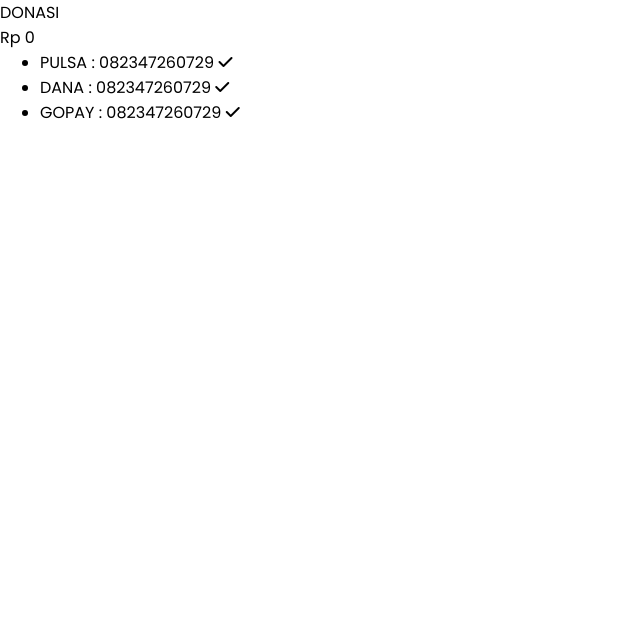
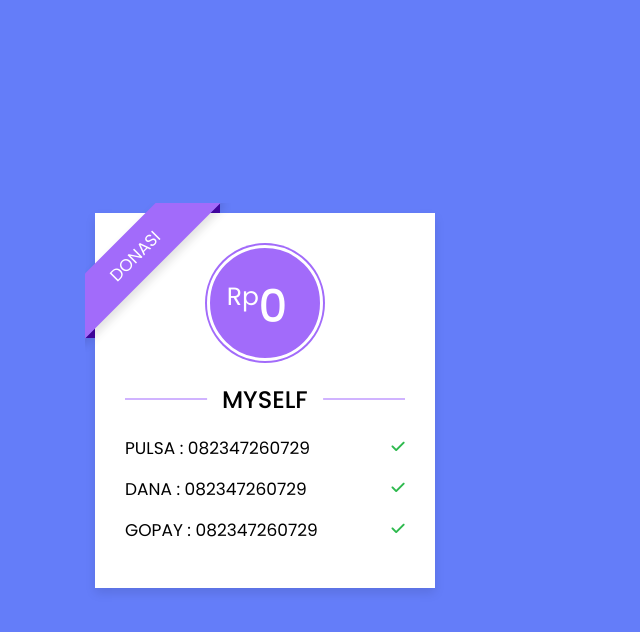
Before and after one commit to BayuPrime/website, a plain HTML site: page donasi/index.html in a window 1280 px wide. Shown: the whole page, without its empty margins (0-640 px from the left). Drawn offline with Linux system fonts and the light colour scheme; files that its build step writes are made by us from their sources.

Commit message:
Update style.css

```diff
--- a/next/next2/style.css
+++ b/next/next2/style.css
@@ -1,232 +1,232 @@
 @import url('https://fonts.googleapis.com/css2?family=Poppins:wght@200;300;400;500;600;700&display=swap');
 *{
   margin: 0;
-  bantalan: 0;
-  ukuran kotak: kotak perbatasan;
+  padding: 0;
+  box-sizing: border-box;
   font-family: 'Poppins', sans-serif;
 }
-tubuh{
-  tampilan: fleksibel;
-  align-item: tengah;
-  justify-content: pusat;
-  min-tinggi: 100vh;
-  bantalan: 20 piksel;
-  latar belakang: #647df9;
+body{
+  display: flex;
+  align-items: center;
+  justify-content: center;
+  min-height: 100vh;
+  padding: 20px;
+  background: #647df9;
 }
-.pembungkus{
-  lebar maks: 1090 piksel;
-  lebar: 100%;
-  margin: otomatis;
-  tampilan: fleksibel;
-  bungkus fleksibel: bungkus;
-  justify-content: ruang-antara;
+.wrapper{
+  max-width: 1090px;
+  width: 100%;
+  margin: auto;
+  display: flex;
+  flex-wrap: wrap;
+  justify-content: space-between;
 }
-.bungkus .tabel{
-  latar belakang: #fff;
-  lebar: calc(33% - 20px);
-  bantalan: 30px 30px;
-  posisi: relatif;
-  bayangan kotak: 0 5px 10px rgba(0,0,0,0.1);
+.wrapper .table{
+  background: #fff;
+  width: calc(33% - 20px);
+  padding: 30px 30px;
+  position: relative;
+  box-shadow: 0 5px 10px rgba(0,0,0,0.1);
 }
-.tabel .harga-bagian{
-  tampilan: fleksibel;
-  justify-content: pusat;
+.table .price-section{
+  display: flex;
+  justify-content: center;
 }
-.tabel .price-area{
-  tinggi: 120 piksel;
-  lebar: 120 piksel;
-  batas-radius: 50%;
-  bantalan: 2 piksel;
+.table .price-area{
+  height: 120px;
+  width: 120px;
+  border-radius: 50%;
+  padding: 2px;
 }
 .price-area .inner-area{
-  tinggi: 100%;
-  lebar: 100%;
-  batas-radius: 50%;
-  perbatasan: 3px solid #fff;
-  tinggi garis: 117px;
-  perataan teks: tengah;
-  warna: #ff;
-  posisi: relatif;
+  height: 100%;
+  width: 100%;
+  border-radius: 50%;
+  border: 3px solid #fff;
+  line-height: 117px;
+  text-align: center;
+  color: #fff;
+  position: relative;
 }
 .price-area .inner-area .text{
-  ukuran font: 25px;
-  font-berat: 400;
-  posisi: mutlak;
-  atas: -10 piksel;
-  kiri: 17 piksel;
+  font-size: 25px;
+  font-weight: 400;
+  position: absolute;
+  top: -10px;
+  left: 17px;
 }
 .price-area .inner-area .price{
-  ukuran font: 45px;
-  font-berat: 500;
-  margin-kiri: 16px;
+  font-size: 45px;
+  font-weight: 500;
+  margin-left: 16px;
 }
-.tabel .nama-paket{
-  lebar: 100%;
-  tinggi: 2 piksel;
+.table .package-name{
+  width: 100%;
+  height: 2px;
   margin: 35px 0;
-  posisi: relatif;
+  position: relative;
 }
-.tabel .nama-paket::sebelum{
-  posisi: mutlak;
-  atas: 50%;
-  kiri: 50%;
-  ukuran font: 25px;
-  font-berat: 500;
-  latar belakang: #fff;
-  bantalan: 0 15px;
-  mengubah: menerjemahkan(-50%, -50%);
+.table .package-name::before{
+  position: absolute;
+  top: 50%;
+  left: 50%;
+  font-size: 25px;
+  font-weight: 500;
+  background: #fff;
+  padding: 0 15px;
+  transform: translate(-50%, -50%);
 }
-.tabel .fitur li{
-  margin-bawah: 15px;
-  gaya daftar: tidak ada;
-  tampilan: fleksibel;
-  justify-content: ruang-antara;
+.table .features li{
+  margin-bottom: 15px;
+  list-style: none;
+  display: flex;
+  justify-content: space-between;
 }
-.fitur li .daftar-nama{
-  ukuran font: 17px;
-  font-berat: 400;
+.features li .list-name{
+  font-size: 17px;
+  font-weight: 400;
 }
-.fitur li .icon{
-  ukuran font: 15px;
+.features li .icon{
+  font-size: 15px;
 }
-.fitur li .icon.check{
-  warna: #2db94d;
+.features li .icon.check{
+  color: #2db94d;
 }
-.fitur li .icon.cross{
-  warna: #cd3241;
+.features li .icon.cross{
+  color: #cd3241;
 }
-.tabel .btn{
-  lebar: 100%;
-  tampilan: fleksibel;
-  margin-atas: 35px;
-  justify-content: pusat;
+.table .btn{
+  width: 100%;
+  display: flex;
+  margin-top: 35px;
+  justify-content: center;
 }
-.tabel .tombol btn{
-  lebar: 80%;
-  tinggi: 50 piksel;
-  warna: #ff;
-  ukuran font: 20px;
-  font-berat: 500;
-  perbatasan: tidak ada;
-  garis besar: tidak ada;
-  batas-radius: 25px;
-  kursor: penunjuk;
-transisi: semua 0,3 detik mudah;
+.table .btn button{
+  width: 80%;
+  height: 50px;
+  color: #fff;
+  font-size: 20px;
+  font-weight: 500;
+  border: none;
+  outline: none;
+  border-radius: 25px;
+  cursor: pointer;
+  transition: all 0.3s ease;
 }
-.tabel .btn tombol: arahkan kursor{
-  batas-radius: 5px;
+.table .btn button:hover{
+  border-radius: 5px;
 }
-.basic .features li::pilihan{
-  latar belakang: #ffd861;
+.basic .features li::selection{
+  background: #ffd861;
 }
-.basic ::pilihan,
+.basic ::selection,
 .basic .price-area,
-.dasar .area-dalam{
-  latar belakang: #ffd861;
+.basic .inner-area{
+  background: #ffd861;
 }
-.tombol .btn dasar{
-  batas: 2px solid #ffd861;
-  latar belakang: #fff;
-  warna: #ffd861;
+.basic .btn button{
+  border: 2px solid #ffd861;
+  background: #fff;
+  color: #ffd861;
 }
-tombol .basic .btn: arahkan kursor{
-  latar belakang: #ffd861;
-  warna: #ff;
+.basic .btn button:hover{
+  background: #ffd861;
+  color: #fff;
 }
-.premium ::pilihan,
+.premium ::selection,
 .premium .price-area,
-.premium .area dalam,
-tombol .premium .btn{
-  latar belakang: #a26bfa;
+.premium .inner-area,
+.premium .btn button{
+  background: #a26bfa;
 }
-.premium .btn tombol:arahkan{
-  latar belakang: #833af8;
+.premium .btn button:hover{
+  background: #833af8;
 }
-.ultimate ::pilihan,
+.ultimate ::selection,
 .ultimate .price-area,
-.ultimate .area-dalam{
-  latar belakang: #43ef8b;
+.ultimate .inner-area{
+  background: #43ef8b;
 }
-tombol .ultimate .btn{
-  perbatasan: 2px solid #43ef8b;
-  warna: #43ef8b;
-  latar belakang: #fff;
+.ultimate .btn button{
+  border: 2px solid #43ef8b;
+  color: #43ef8b;
+  background: #fff;
 }
 .ultimate .btn button:hover{
-  latar belakang: #43ef8b;
-  warna: #ff;
+  background: #43ef8b;
+  color: #fff;
 }
-.dasar .nama-paket{
-  latar belakang: #ffecb3;
+.basic .package-name{
+  background: #ffecb3;
 }
-.premium .nama-paket{
-  latar belakang: #d0b3ff;
+.premium .package-name{
+  background: #d0b3ff;
 }
 .ultimate .package-name{
-  latar belakang: #baf8d4;
+  background: #baf8d4;
 }
 .basic .package-name::before{
-konten: "Dasar";
+  content: "Basic";
 }
-.premium .paket-nama::sebelum{
-isi: "DIRI SENDIRI";
-  ukuran font: 24px;
+.premium .package-name::before{
+  content: "MYSELF";
+  font-size: 24px;
 }
 .ultimate .package-name::before{
-  konten: "Utama";
-  ukuran font: 24px;
+  content: "Ultimate";
+  font-size: 24px;
 }
-@media (lebar maks: 1020 piksel) {
-  .bungkus .tabel{
-    lebar: calc(50% - 20px);
-    margin-bawah: 40px;
+@media (max-width: 1020px) {
+  .wrapper .table{
+    width: calc(50% - 20px);
+    margin-bottom: 40px;
   }
 }
-@media (lebar maks: 698 piksel) {
-  .bungkus .tabel{
-    lebar: 100%;
+@media (max-width: 698px) {
+  .wrapper .table{
+    width: 100%;
   }
 }
-::pilihan{
-  warna: #ff;
+::selection{
+  color: #fff;
 }
-.tabel .pita{
-  lebar: 150 piksel;
-  tinggi: 150 piksel;
-  posisi: mutlak;
-  atas: -10 piksel;
-  kiri: -10 piksel;
-  melimpah: tersembunyi;
+.table .ribbon{
+  width: 150px;
+  height: 150px;
+  position: absolute;
+  top: -10px;
+  left: -10px;
+  overflow: hidden;
 }
-.tabel .ribbon::sebelum,
-.tabel .ribbon::setelah{
-  posisi: mutlak;
-  isi: "";
-  indeks-z: -1;
-  tampilan: blok;
-  perbatasan: 7px solid #4606ac;
-  border-top-color: transparan;
-  perbatasan-kiri-warna: transparan;
+.table .ribbon::before,
+.table .ribbon::after{
+  position: absolute;
+  content: "";
+  z-index: -1;
+  display: block;
+  border: 7px solid #4606ac;
+  border-top-color: transparent;
+  border-left-color: transparent;
 }
-.tabel .ribbon::sebelum{
-  atas: 0 piksel;
-  kanan: 15 piksel;
+.table .ribbon::before{
+  top: 0px;
+  right: 15px;
 }
-.tabel .ribbon::setelah{
-  bawah: 15 piksel;
-  kiri: 0 piksel;
+.table .ribbon::after{
+  bottom: 15px;
+  left: 0px;
 }
-.tabel .rentang pita{
-  posisi: mutlak;
-  atas: 30 piksel;
-  kanan: 0;
-  mengubah: memutar (-45deg);
-  lebar: 200 piksel;
-  latar belakang: #a26bfa;
-  bantalan: 10 piksel 0;
-  warna: #ff;
-  perataan teks: tengah;
-  ukuran font: 17px;
-  transformasi teks: huruf besar;
-  kotak-bayangan: 0 5px 10px rgba(0,0,0,0.12);
+.table .ribbon span{
+  position: absolute;
+  top: 30px;
+  right: 0;
+  transform: rotate(-45deg);
+  width: 200px;
+  background: #a26bfa;
+  padding: 10px 0;
+  color: #fff;
+  text-align: center;
+  font-size: 17px;
+  text-transform: uppercase;
+  box-shadow: 0 5px 10px rgba(0,0,0,0.12);
 }
```
